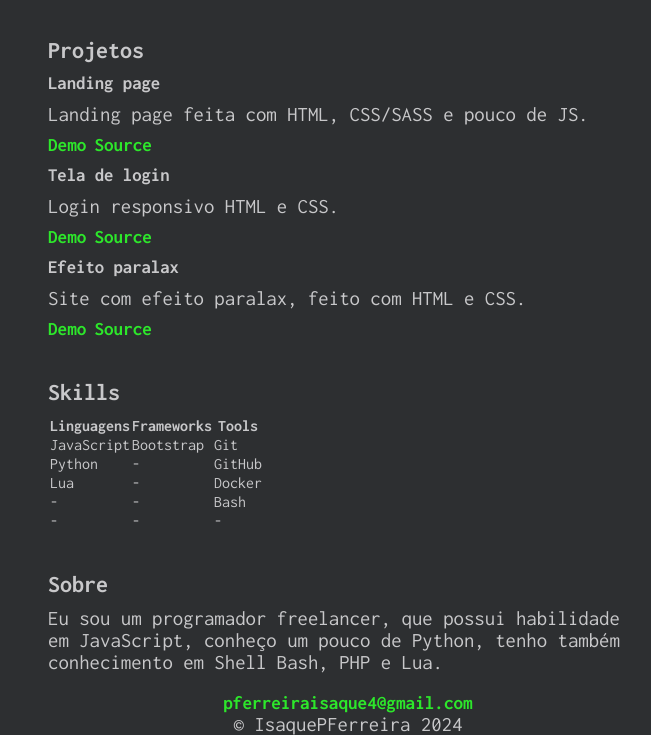
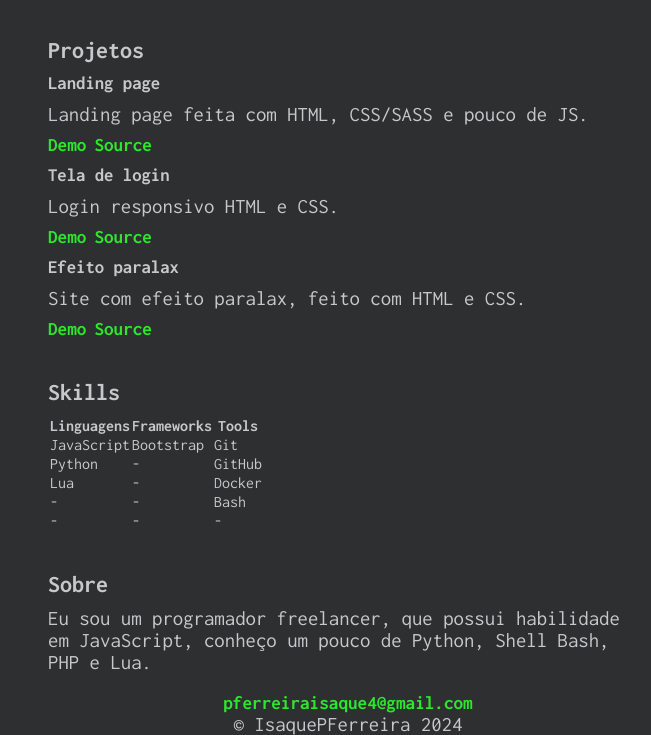
Before and after one commit to IsaquePFerreira/isaquepferreira.github.io, a plain HTML site: page index.html in a window 1280 px wide. Shown: the part 126-861 px from the top of the page, without its empty margins (292-943 px from the left). Drawn offline with Linux system fonts and the light colour scheme.

Commit message:
Update about me

```diff
--- a/index.html
+++ b/index.html
@@ -102,8 +102,7 @@
         <p>
         Eu sou um programador freelancer,
         que possui habilidade em JavaScript, conheço
-        um pouco de Python, tenho também conhecimento
-        em Shell Bash, PHP e Lua.
+        um pouco de Python, Shell Bash, PHP e Lua.
         </p>
         </div>
         <footer class="main-footer">
```
